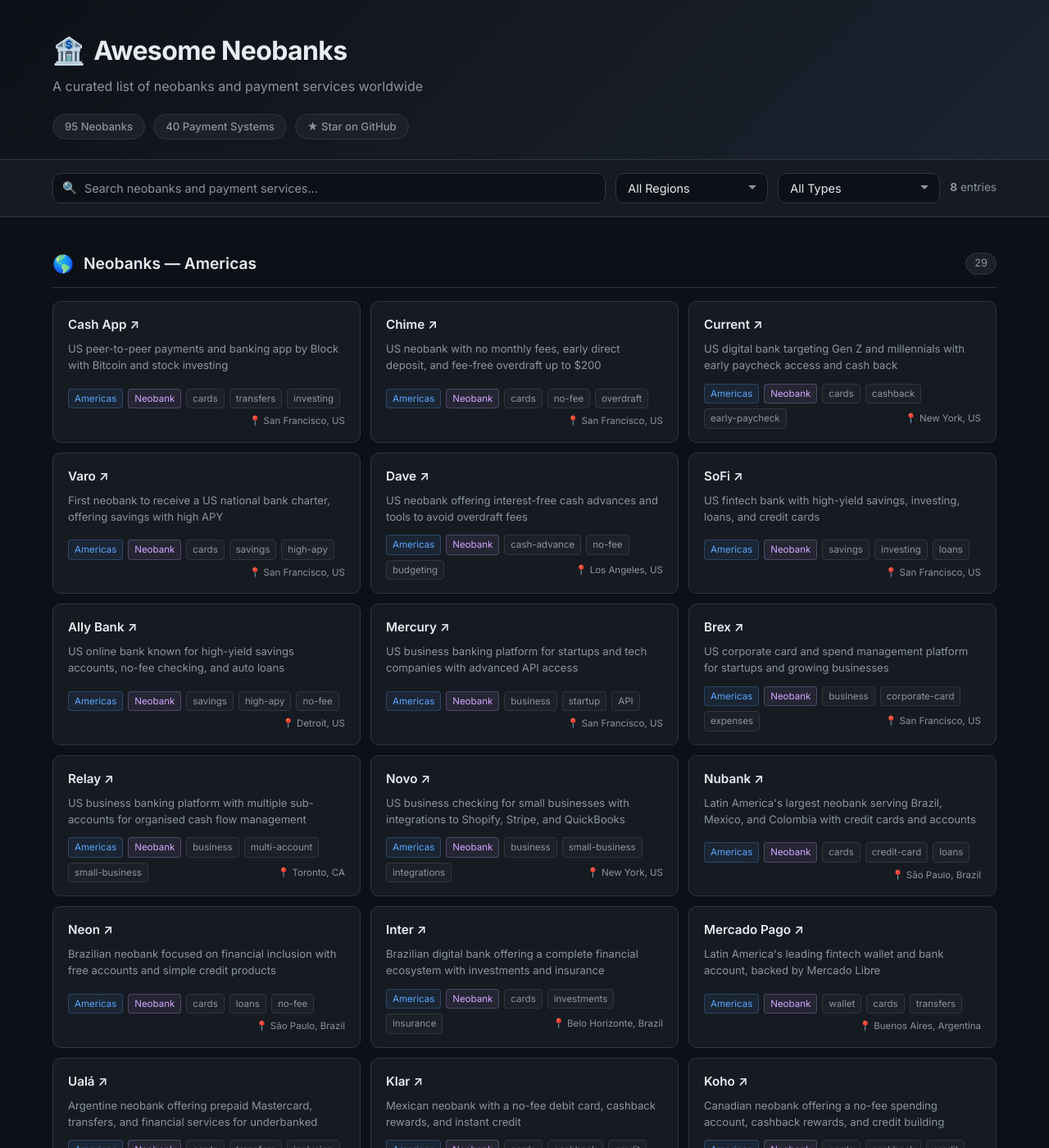
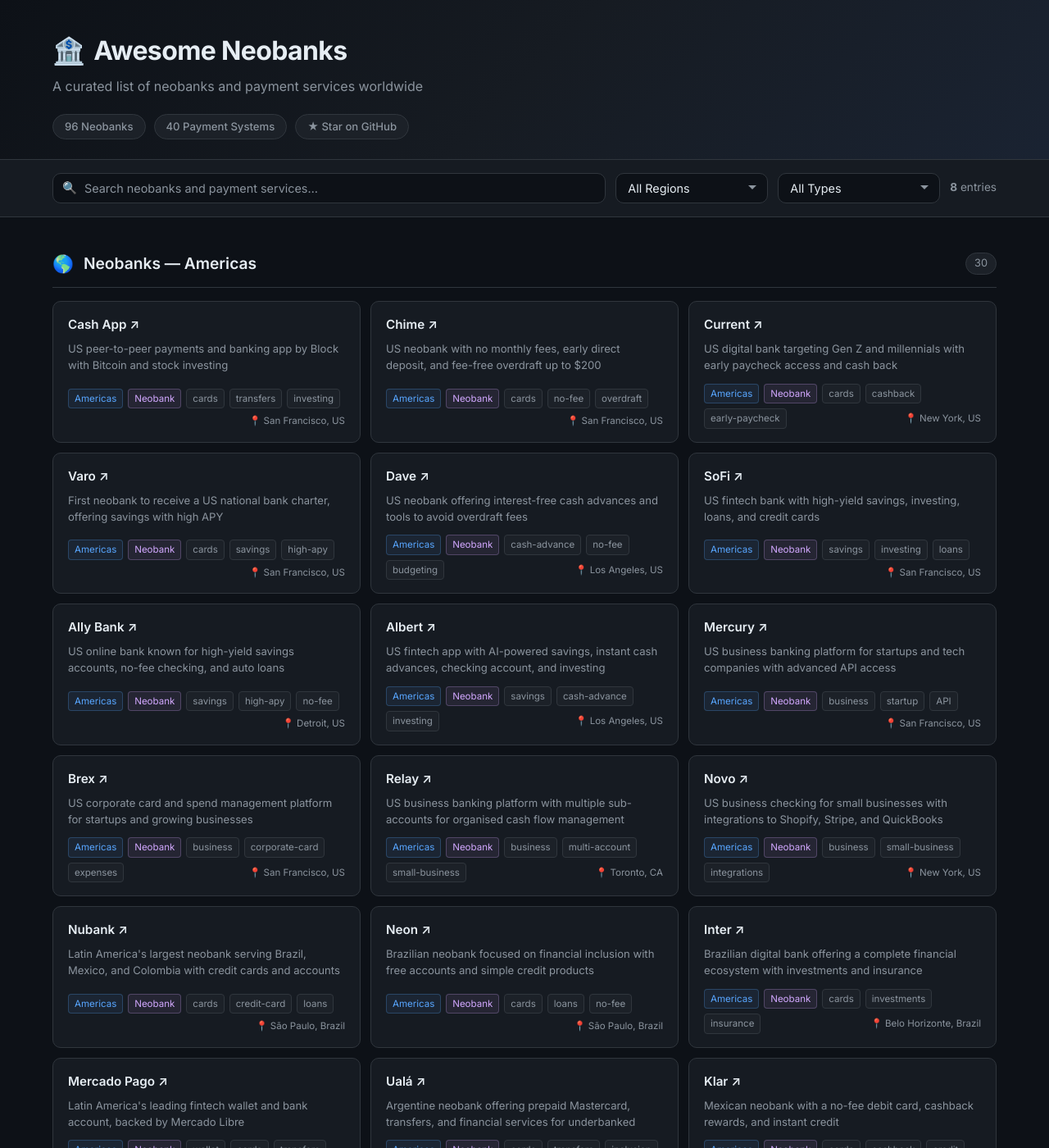
Before and after one commit to ittermit/awesome-neobanks, a Jekyll site: the page built from index.html, in a window 1280 px wide and 1400 px high. Shown: the whole window at 82% size. Built offline with Jekyll 4.4.1, drawn with Linux system fonts in a browser that asks for light colours.

Commit message:
add Albert to Americas

```diff
--- a/_data/neobanks.yml
+++ b/_data/neobanks.yml
@@ -337,6 +337,15 @@
   tags: [savings, high-apy, no-fee, auto-loans]
   founded: 2009
   hq: "Detroit, US"
+
+- name: Albert
+  url: https://albert.com
+  description: "US fintech app with AI-powered savings, instant cash advances, checking account, and investing"
+  region: Americas
+  countries: [US]
+  tags: [savings, cash-advance, investing, checking, budgeting]
+  founded: 2016
+  hq: "Los Angeles, US"
 
 - name: Mercury
   url: https://mercury.com
```
Also changed, not shown: README.md.
